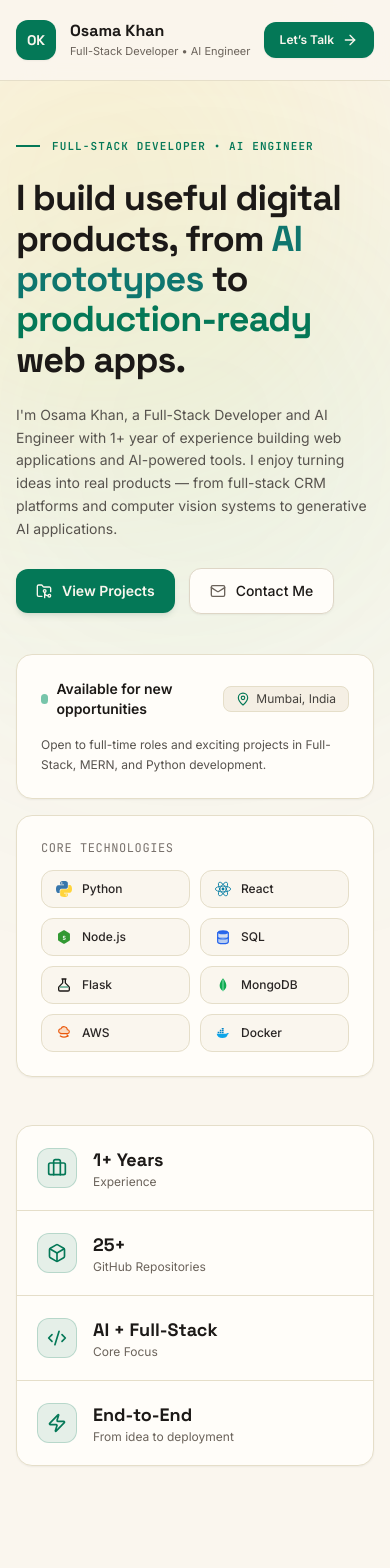
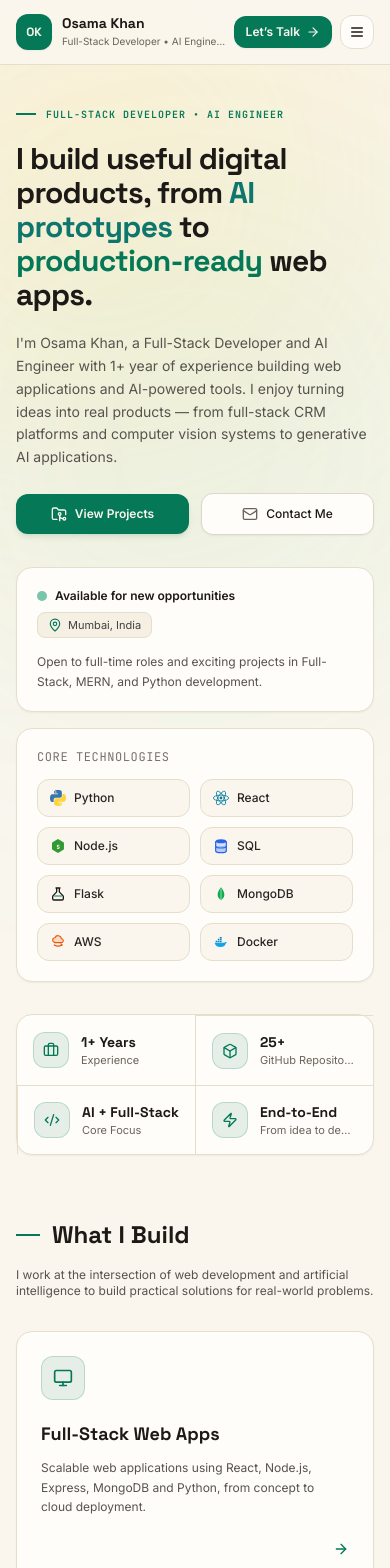
Before and after one commit to Osama066/osama-portfolio-new, a React (Vite) app: page / in a window 390 px wide. Shown: the top 1568 px of the page. Built offline with nearby package versions, Linux system fonts and the light colour scheme.

Commit message:
fix(ui): make project modal and navbar mobile responsive

```diff
--- a/src/App.jsx
+++ b/src/App.jsx
@@ -16,6 +16,7 @@ import {
   Send,
   FolderGit2,
   X,
+  Menu,
 } from 'lucide-react';
 import { portfolioData } from './data/portfolioData';
 
@@ -151,6 +152,7 @@ export default function App() {
 
   const [selectedProject, setSelectedProject] = useState(null);
   const [showAllProjects, setShowAllProjects] = useState(false);
+  const [mobileMenuOpen, setMobileMenuOpen] = useState(false);
   const visibleProjects = showAllProjects ? projects : projects.slice(0, 4);
   const [contactForm, setContactForm] = useState({
     name: '',
@@ -178,18 +180,20 @@ export default function App() {
       <div className="fixed top-[25%] left-[-10%] w-[460px] h-[460px] rounded-full bg-emerald-400/10 blur-[140px] pointer-events-none z-0" />
 
       {/* Top Navigation */}
-      <header className="sticky top-0 z-40 backdrop-blur-xl bg-[#FAF6EE]/90 border-b border-[#E5DEC9]">
-        <div className="max-w-6xl mx-auto px-4 sm:px-6 h-20 flex items-center justify-between">
+      <header className="sticky top-0 z-40 backdrop-blur-xl bg-[#FAF6EE]/95 border-b border-[#E5DEC9]">
+        <div className="max-w-6xl mx-auto px-4 sm:px-6 h-16 sm:h-20 flex items-center justify-between gap-2">
           {/* Brand Logo */}
-          <a href="#about" className="flex items-center gap-3.5">
-            <div className="w-10 h-10 rounded-xl bg-emerald-700 text-[#FAF6EE] flex items-center justify-center font-display font-bold text-sm shadow-sm">
+          <a href="#about" className="flex items-center gap-2.5 sm:gap-3.5 min-w-0">
+            <div className="w-9 h-9 sm:w-10 sm:h-10 rounded-xl bg-emerald-700 text-[#FAF6EE] flex items-center justify-center font-display font-bold text-xs sm:text-sm shadow-sm shrink-0">
               OK
             </div>
-            <div>
-              <div className="font-display font-bold text-[#1C1917] text-base leading-tight">
+            <div className="min-w-0">
+              <div className="font-display font-bold text-[#1C1917] text-sm sm:text-base leading-tight truncate">
                 {profile.name}
               </div>
-              <div className="text-[11px] text-[#6B635B] mt-0.5">{profile.subtitle}</div>
+              <div className="text-[10px] sm:text-[11px] text-[#6B635B] mt-0.5 truncate">
+                {profile.subtitle}
+              </div>
             </div>
           </a>
 
@@ -212,29 +216,61 @@ export default function App() {
             </a>
           </nav>
 
-          {/* CTA Button */}
+          {/* CTA + Mobile Menu Toggle */}
+          <div className="flex items-center gap-2 shrink-0">
             <a
               href="#contact"
-            className="inline-flex items-center gap-2 px-4 py-2.5 rounded-xl bg-emerald-700 hover:bg-emerald-800 text-[#FAF6EE] font-semibold text-xs sm:text-sm transition-all shadow-sm"
+              className="inline-flex items-center gap-1.5 sm:gap-2 px-3 sm:px-4 py-2 sm:py-2.5 rounded-xl bg-emerald-700 hover:bg-emerald-800 text-[#FAF6EE] font-semibold text-xs sm:text-sm transition-all shadow-sm"
             >
               <span>Let’s Talk</span>
-            <ArrowRight className="w-4 h-4" />
+              <ArrowRight className="w-3.5 h-3.5 sm:w-4 sm:h-4" />
             </a>
+
+            <button
+              onClick={() => setMobileMenuOpen((prev) => !prev)}
+              className="md:hidden p-2 rounded-xl bg-[#FFFDF9] border border-[#E5DEC9] text-[#1C1917]"
+              aria-label="Toggle Menu"
+            >
+              {mobileMenuOpen ? <X className="w-4 h-4" /> : <Menu className="w-4 h-4" />}
+            </button>
           </div>
+        </div>
+
+        {/* Mobile Dropdown Nav */}
+        {mobileMenuOpen && (
+          <nav className="md:hidden border-t border-[#E5DEC9] bg-[#FAF6EE] px-4 py-3 flex flex-col gap-2.5 text-sm font-medium text-[#44403C]">
+            {[
+              { label: 'About', href: '#about' },
+              { label: 'Skills', href: '#skills' },
+              { label: 'Projects', href: '#projects' },
+              { label: 'Experience', href: '#experience' },
+              { label: 'Contact', href: '#contact' },
+            ].map((link) => (
+              <a
+                key={link.href}
+                href={link.href}
+                onClick={() => setMobileMenuOpen(false)}
+                className="py-1.5 px-2 rounded-lg hover:bg-[#F3EDE2] hover:text-emerald-700 transition-colors"
+              >
+                {link.label}
+              </a>
+            ))}
+          </nav>
+        )}
       </header>
 
-      <main className="relative z-10 max-w-6xl mx-auto px-4 sm:px-6 pt-12 pb-24 space-y-24">
+      <main className="relative z-10 max-w-6xl mx-auto px-4 sm:px-6 pt-8 sm:pt-12 pb-20 sm:pb-24 space-y-16 sm:space-y-24">
         {/* HERO SECTION */}
-        <section id="about" className="space-y-12 scroll-mt-24">
-          <div className="grid grid-cols-1 lg:grid-cols-12 gap-10 items-center">
+        <section id="about" className="space-y-8 sm:space-y-12 scroll-mt-20">
+          <div className="grid grid-cols-1 lg:grid-cols-12 gap-8 lg:gap-10 items-center">
             {/* Left 7 Cols: Headline, Bio, CTAs */}
-            <div className="lg:col-span-7 space-y-6">
-              <div className="inline-flex items-center gap-3 text-[11px] font-mono tracking-widest uppercase text-emerald-700 font-semibold">
-                <span className="w-6 h-[2px] bg-emerald-700" />
+            <div className="lg:col-span-7 space-y-5 sm:space-y-6">
+              <div className="inline-flex items-center gap-2.5 text-[10px] sm:text-[11px] font-mono tracking-widest uppercase text-emerald-700 font-semibold">
+                <span className="w-5 sm:w-6 h-[2px] bg-emerald-700" />
                 <span>{profile.heroLabel}</span>
               </div>
 
-              <h1 className="font-display text-4xl sm:text-[50px] font-bold tracking-tight text-[#1C1917] leading-[1.12]">
+              <h1 className="font-display text-3xl sm:text-4xl lg:text-[50px] font-bold tracking-tight text-[#1C1917] leading-[1.14]">
                 I build useful digital products, from{' '}
                 <span className="text-teal-700">AI prototypes</span> to{' '}
                 <span className="text-emerald-700">production-ready</span> web apps.
@@ -245,20 +281,20 @@ export default function App() {
               </p>
 
               {/* CTA Buttons */}
-              <div className="flex flex-wrap items-center gap-3.5 pt-1">
+              <div className="grid grid-cols-2 sm:flex sm:flex-wrap items-center gap-3 pt-1">
                 <a
                   href="#projects"
-                  className="inline-flex items-center gap-2.5 px-5 py-3 rounded-xl bg-emerald-700 hover:bg-emerald-800 text-[#FAF6EE] font-semibold text-sm shadow-md shadow-emerald-900/10 transition-all"
+                  className="inline-flex items-center justify-center gap-2 px-4 sm:px-5 py-3 rounded-xl bg-emerald-700 hover:bg-emerald-800 text-[#FAF6EE] font-semibold text-xs sm:text-sm shadow-md shadow-emerald-900/10 transition-all"
                 >
-                  <FolderGit2 className="w-4 h-4" />
+                  <FolderGit2 className="w-4 h-4 shrink-0" />
                   <span>View Projects</span>
                 </a>
 
                 <a
                   href="#contact"
-                  className="inline-flex items-center gap-2.5 px-5 py-3 rounded-xl bg-[#FFFDF9] hover:bg-[#F3EDE2] border border-[#DED6C6] text-[#1C1917] font-medium text-sm transition-all shadow-sm"
+                  className="inline-flex items-center justify-center gap-2 px-4 sm:px-5 py-3 rounded-xl bg-[#FFFDF9] hover:bg-[#F3EDE2] border border-[#DED6C6] text-[#1C1917] font-medium text-xs sm:text-sm transition-all shadow-sm"
                 >
-                  <Mail className="w-4 h-4 text-[#6B635B]" />
+                  <Mail className="w-4 h-4 text-[#6B635B] shrink-0" />
                   <span>Contact Me</span>
                 </a>
               </div>
@@ -267,13 +303,13 @@ export default function App() {
             {/* Right 5 Cols: Availability Card + Tech Stack Card */}
             <div className="lg:col-span-5 space-y-4">
               {/* Availability Status Card */}
-              <div className="p-6 rounded-2xl bg-[#FFFDF9] border border-[#E5DEC9] shadow-sm space-y-4">
-                <div className="flex items-center justify-between gap-3">
-                  <div className="flex items-center gap-2 text-sm font-semibold text-[#1C1917]">
-                    <span className="w-2.5 h-2.5 rounded-full bg-emerald-600 animate-pulse" />
+              <div className="p-5 sm:p-6 rounded-2xl bg-[#FFFDF9] border border-[#E5DEC9] shadow-sm space-y-3.5">
+                <div className="flex flex-wrap items-center justify-between gap-2">
+                  <div className="flex items-center gap-2 text-xs sm:text-sm font-semibold text-[#1C1917]">
+                    <span className="w-2.5 h-2.5 rounded-full bg-emerald-600 animate-pulse shrink-0" />
                     <span>{profile.availabilityTitle}</span>
                   </div>
-                  <div className="px-3 py-1 rounded-lg bg-[#F5EFE4] border border-[#E5DEC9] flex items-center gap-1.5 text-xs text-[#44403C] shrink-0">
+                  <div className="px-2.5 py-1 rounded-lg bg-[#F5EFE4] border border-[#E5DEC9] flex items-center gap-1.5 text-[11px] sm:text-xs text-[#44403C] shrink-0">
                     <MapPin className="w-3.5 h-3.5 text-emerald-700" />
                     <span>{profile.location}</span>
                   </div>
@@ -285,7 +321,7 @@ export default function App() {
               </div>
 
               {/* Tech Stack Card */}
-              <div className="p-6 rounded-2xl bg-[#FFFDF9] border border-[#E5DEC9] shadow-sm space-y-3.5">
+              <div className="p-5 sm:p-6 rounded-2xl bg-[#FFFDF9] border border-[#E5DEC9] shadow-sm space-y-3.5">
                 <div className="text-xs font-mono uppercase tracking-wider text-[#78716C]">
                   Core Technologies
                 </div>
@@ -293,10 +329,10 @@ export default function App() {
                   {techBadges.map((badge) => (
                     <div
                       key={badge.name}
-                      className="px-3.5 py-2.5 rounded-xl bg-[#FAF6EE] border border-[#E5DEC9] flex items-center gap-2.5 text-xs font-medium text-[#292524] hover:border-emerald-600/40 transition-colors"
+                      className="px-3 py-2.5 rounded-xl bg-[#FAF6EE] border border-[#E5DEC9] flex items-center gap-2 text-xs font-medium text-[#292524] hover:border-emerald-600/40 transition-colors"
                     >
                       <TechBadgeIcon type={badge.icon} />
-                      <span>{badge.name}</span>
+                      <span className="truncate">{badge.name}</span>
                     </div>
                   ))}
                 </div>
@@ -305,7 +341,7 @@ export default function App() {
           </div>
 
           {/* 4-Column Unified Metrics Bar */}
-          <div className="rounded-2xl bg-[#FFFDF9] border border-[#E5DEC9] shadow-sm grid grid-cols-1 sm:grid-cols-2 lg:grid-cols-4 divide-y sm:divide-y-0 sm:divide-x divide-[#E5DEC9]">
+          <div className="rounded-2xl bg-[#FFFDF9] border border-[#E5DEC9] shadow-sm grid grid-cols-2 lg:grid-cols-4 divide-y sm:divide-y-0 divide-x divide-[#E5DEC9]">
             {metrics.map((m) => {
               const Icon =
                 m.icon === 'briefcase'
@@ -316,13 +352,15 @@ export default function App() {
                   ? Code2
                   : Zap;
               return (
-                <div key={m.label} className="p-5 flex items-center gap-4">
-                  <div className="w-10 h-10 rounded-xl bg-emerald-700/10 border border-emerald-700/20 flex items-center justify-center text-emerald-700 shrink-0">
-                    <Icon className="w-5 h-5" />
+                <div key={m.label} className="p-4 sm:p-5 flex items-center gap-3 sm:gap-4">
+                  <div className="w-9 h-9 sm:w-10 sm:h-10 rounded-xl bg-emerald-700/10 border border-emerald-700/20 flex items-center justify-center text-emerald-700 shrink-0">
+                    <Icon className="w-4 h-4 sm:w-5 sm:h-5" />
                   </div>
-                  <div>
-                    <div className="font-display text-lg font-bold text-[#1C1917]">{m.value}</div>
-                    <div className="text-xs text-[#6B635B]">{m.label}</div>
+                  <div className="min-w-0">
+                    <div className="font-display text-sm sm:text-lg font-bold text-[#1C1917] truncate">
+                      {m.value}
+                    </div>
+                    <div className="text-[11px] sm:text-xs text-[#6B635B] truncate">{m.label}</div>
                   </div>
                 </div>
               );
@@ -685,62 +723,68 @@ export default function App() {
         </section>
       </main>
 
-      {/* PROJECT DETAILS MODAL */}
+      {/* PROJECT DETAILS MODAL — Mobile-First Scrollable Sheet */}
       {selectedProject && (
         <div
-          className="fixed inset-0 z-50 bg-stone-900/50 backdrop-blur-sm flex items-center justify-center p-4"
+          className="fixed inset-0 z-50 bg-stone-900/60 backdrop-blur-sm flex items-end sm:items-center justify-center p-0 sm:p-4"
           onClick={() => setSelectedProject(null)}
         >
           <div
-            className="max-w-2xl w-full rounded-2xl bg-[#FFFDF9] border border-[#DED6C6] p-6 sm:p-8 space-y-6 shadow-2xl"
+            className="max-w-2xl w-full max-h-[90vh] sm:max-h-[85vh] rounded-t-2xl sm:rounded-2xl bg-[#FFFDF9] border border-[#DED6C6] shadow-2xl flex flex-col overflow-hidden"
             onClick={(e) => e.stopPropagation()}
           >
-            <div className="flex items-start justify-between gap-4">
-              <div>
-                <span className="text-xs font-mono text-emerald-700 font-semibold uppercase">
+            {/* Sticky Modal Header */}
+            <div className="px-5 py-4 sm:px-7 sm:py-5 border-b border-[#E5DEC9] bg-[#FFFDF9] flex items-start justify-between gap-3 shrink-0">
+              <div className="min-w-0">
+                <span className="text-[11px] font-mono text-emerald-700 font-semibold uppercase block">
                   Project Breakdown
                 </span>
-                <h3 className="font-display text-2xl font-bold text-[#1C1917] mt-1">
+                <h3 className="font-display text-lg sm:text-2xl font-bold text-[#1C1917] mt-0.5 leading-snug">
                   {selectedProject.title}
                 </h3>
               </div>
               <button
                 onClick={() => setSelectedProject(null)}
-                className="p-2 rounded-lg bg-[#F3EDE2] hover:bg-[#E5DEC9] text-[#44403C]"
+                className="p-2 rounded-lg bg-[#F3EDE2] hover:bg-[#E5DEC9] text-[#44403C] shrink-0"
+                aria-label="Close modal"
               >
                 <X className="w-4 h-4" />
               </button>
             </div>
 
-            <p className="text-sm text-[#57534E] leading-relaxed">{selectedProject.description}</p>
+            {/* Scrollable Modal Body */}
+            <div className="p-5 sm:p-7 space-y-4 overflow-y-auto flex-1">
+              <p className="text-xs sm:text-sm text-[#57534E] leading-relaxed">
+                {selectedProject.description}
+              </p>
 
-            <div className="grid grid-cols-1 sm:grid-cols-2 gap-4">
-              <div className="p-4 rounded-xl bg-[#FAF6EE] border border-[#E5DEC9]">
-                <div className="text-xs font-mono text-emerald-700 font-semibold mb-1">
+              <div className="grid grid-cols-1 sm:grid-cols-2 gap-3 sm:gap-4">
+                <div className="p-3.5 sm:p-4 rounded-xl bg-[#FAF6EE] border border-[#E5DEC9]">
+                  <div className="text-[11px] font-mono text-emerald-700 font-semibold mb-1">
                     FRONTEND & UX
                   </div>
                   <p className="text-xs text-[#292524] leading-relaxed">
                     {selectedProject.architecture.frontend}
                   </p>
                 </div>
-              <div className="p-4 rounded-xl bg-[#FAF6EE] border border-[#E5DEC9]">
-                <div className="text-xs font-mono text-teal-700 font-semibold mb-1">
+                <div className="p-3.5 sm:p-4 rounded-xl bg-[#FAF6EE] border border-[#E5DEC9]">
+                  <div className="text-[11px] font-mono text-teal-700 font-semibold mb-1">
                     BACKEND & AI PIPELINE
                   </div>
                   <p className="text-xs text-[#292524] leading-relaxed">
                     {selectedProject.architecture.backend}
                   </p>
                 </div>
-              <div className="p-4 rounded-xl bg-[#FAF6EE] border border-[#E5DEC9]">
-                <div className="text-xs font-mono text-amber-800 font-semibold mb-1">
+                <div className="p-3.5 sm:p-4 rounded-xl bg-[#FAF6EE] border border-[#E5DEC9]">
+                  <div className="text-[11px] font-mono text-amber-800 font-semibold mb-1">
                     STORAGE & INDEXING
                   </div>
                   <p className="text-xs text-[#292524] leading-relaxed">
                     {selectedProject.architecture.database}
                   </p>
                 </div>
-              <div className="p-4 rounded-xl bg-emerald-700/10 border border-emerald-700/25">
-                <div className="text-xs font-mono text-emerald-800 font-semibold mb-1">
+                <div className="p-3.5 sm:p-4 rounded-xl bg-emerald-700/10 border border-emerald-700/25">
+                  <div className="text-[11px] font-mono text-emerald-800 font-semibold mb-1">
                     KEY HIGHLIGHT
                   </div>
                   <p className="text-xs text-[#1C1917] leading-relaxed">
@@ -749,25 +793,34 @@ export default function App() {
                 </div>
               </div>
 
-            <div className="flex flex-wrap items-center justify-between gap-3 pt-2 border-t border-[#E5DEC9]">
-              <div className="flex flex-wrap gap-1.5">
+              <div className="flex flex-wrap gap-1.5 pt-1">
                 {selectedProject.stack.map((s) => (
                   <span
                     key={s}
-                    className="px-2.5 py-1 rounded bg-emerald-700/10 text-xs font-mono text-emerald-800 font-medium"
+                    className="px-2.5 py-1 rounded bg-emerald-700/10 text-[11px] font-mono text-emerald-800 font-medium"
                   >
                     {s}
                   </span>
                 ))}
               </div>
+            </div>
+
+            {/* Sticky Modal Footer */}
+            <div className="px-5 py-3.5 sm:px-7 sm:py-4 border-t border-[#E5DEC9] bg-[#FAF6EE] flex items-center justify-between gap-3 shrink-0">
+              <button
+                onClick={() => setSelectedProject(null)}
+                className="px-4 py-2 rounded-xl bg-[#FFFDF9] border border-[#DED6C6] text-xs font-semibold text-[#44403C]"
+              >
+                Close
+              </button>
               <a
                 href={selectedProject.repoUrl}
                 target="_blank"
                 rel="noreferrer"
-                className="inline-flex items-center gap-1.5 px-4 py-2 rounded-xl bg-emerald-700 text-[#FAF6EE] font-semibold text-xs"
+                className="inline-flex items-center gap-1.5 px-4 py-2 rounded-xl bg-emerald-700 text-[#FAF6EE] font-semibold text-xs truncate"
               >
-                <span>Open {selectedProject.repoName}</span>
-                <ArrowUpRight className="w-3.5 h-3.5" />
+                <span className="truncate">Open {selectedProject.repoName}</span>
+                <ArrowUpRight className="w-3.5 h-3.5 shrink-0" />
               </a>
             </div>
           </div>
```
Lines whose indentation alone changed are shown as unchanged.
